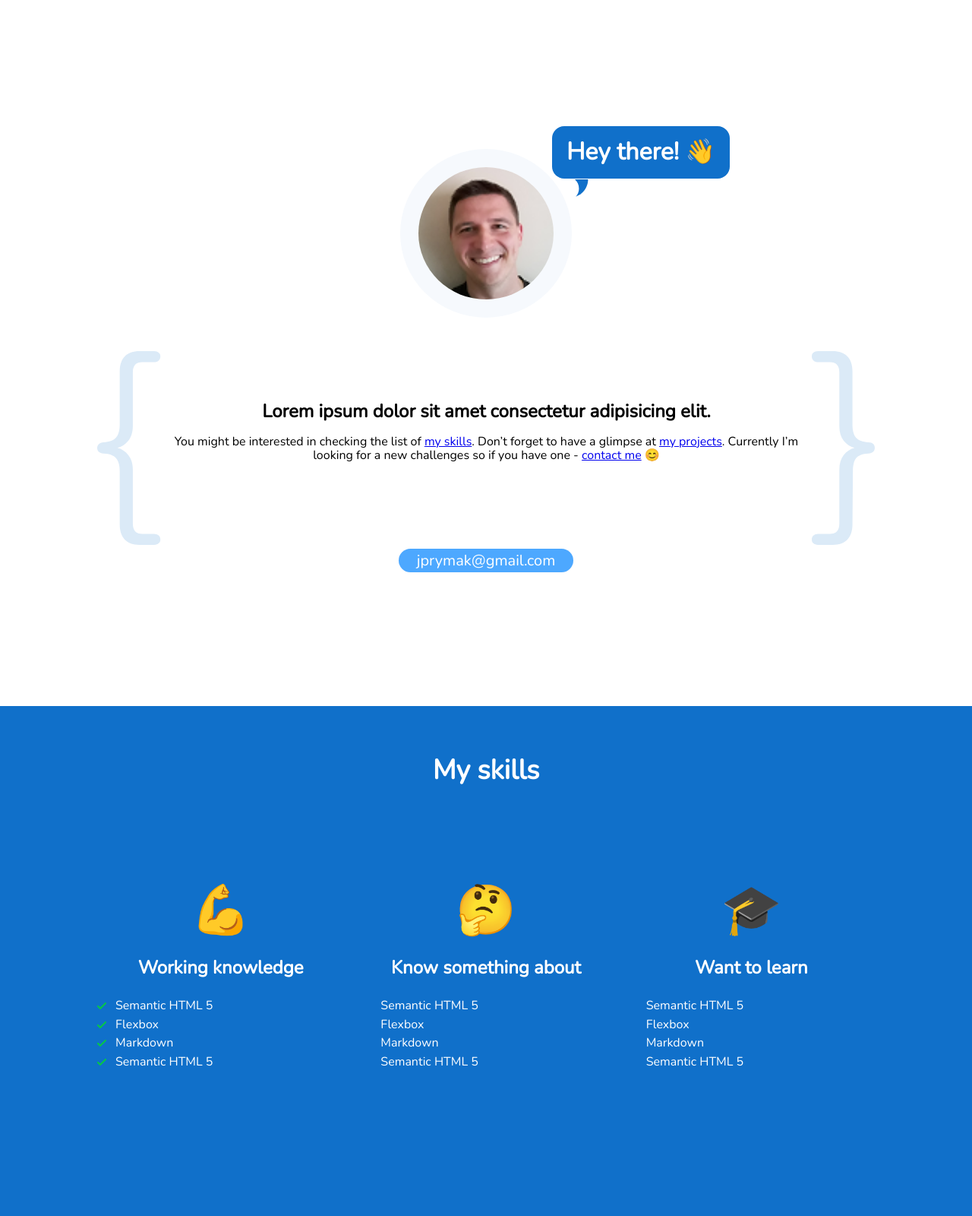
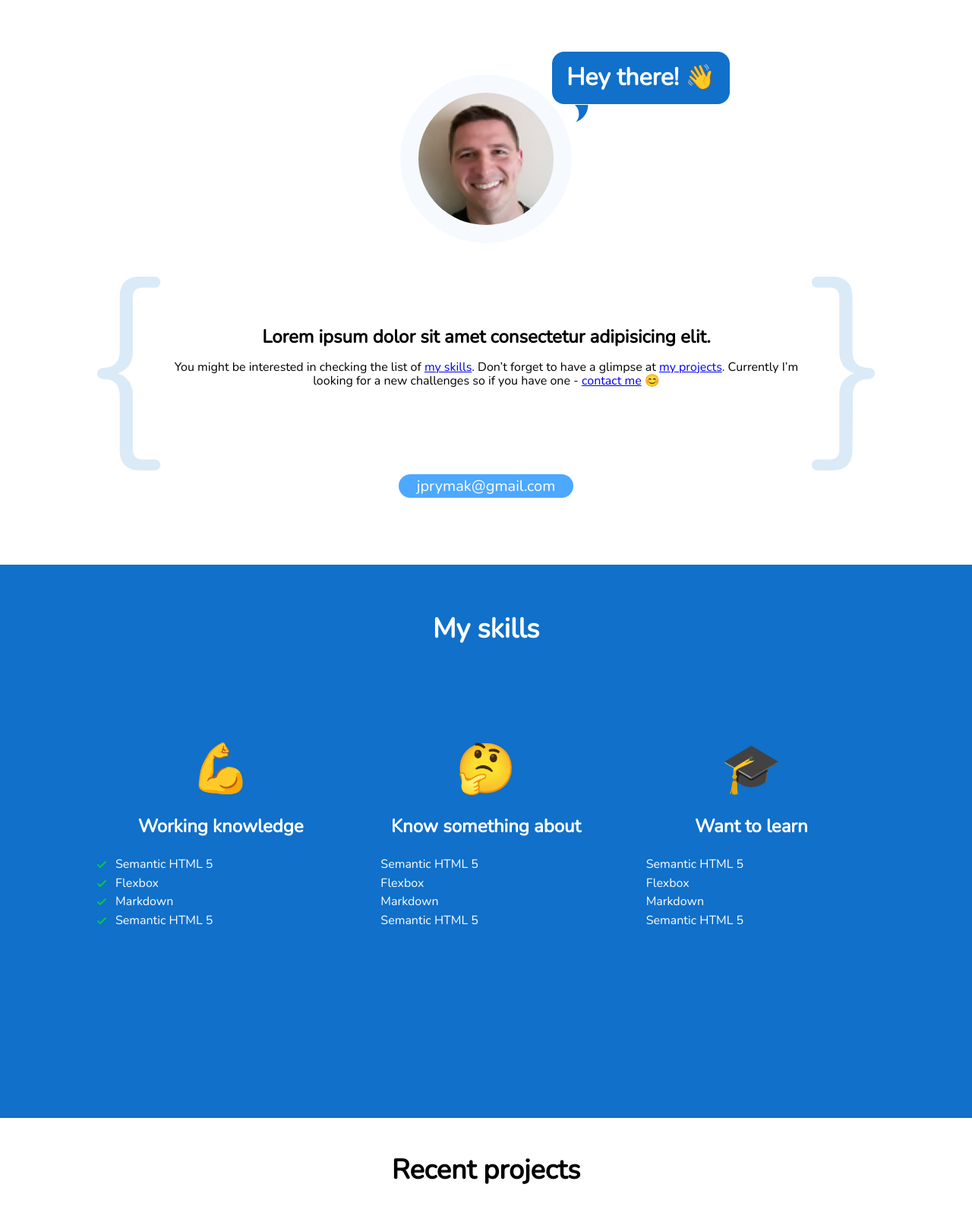
Before and after one commit to jprymak/jprymak.github.io, a website built with webpack: page src/pages/index.html in a window 1280 px wide. Shown: the top 1600 px of the page at 76% size. Built offline with nearby package versions, Linux system fonts and the light colour scheme; no server answers.

Commit message:
style: change padding and margins

```diff
--- a/src/scss/main.scss
+++ b/src/scss/main.scss
@@ -27,7 +27,6 @@ body {
 
 .email{
 
-  margin-bottom: 88px;
   padding: 4px 24px 4px 24px;
   border-radius: 64px;
   font-size: 20px;
--- a/src/scss/modules/about.scss
+++ b/src/scss/modules/about.scss
@@ -3,7 +3,7 @@
   flex-direction: column;
   align-items:center;
   text-align: center;
-  padding: 0 16px 0 16px;
+  padding: 0 16px 88px 16px;
   &__header {
     margin: 0;
   }
--- a/src/scss/modules/contact.scss
+++ b/src/scss/modules/contact.scss
@@ -1,5 +1,5 @@
 .contact{
-  padding: 0 16px 0 16px;
+  padding: 0 16px 88px 16px;
   display:flex;
   flex-direction: column;
   align-items:center;
--- a/src/scss/modules/media.scss
+++ b/src/scss/modules/media.scss
@@ -81,8 +81,7 @@
 
     ///////// about section ///////////
     .about {
-        margin-top: 98px;
-        padding: 0 128px;
+        padding: 0 128px 88px 128px;
         text-align: center;
 
 
--- a/src/scss/modules/skills.scss
+++ b/src/scss/modules/skills.scss
@@ -5,7 +5,6 @@
     color: #FFFFFF;
     display:flex;
     flex-direction:column;
-    margin-top:88px;
     &__header{
 
    margin:64px 0px 64px 0px;
```
